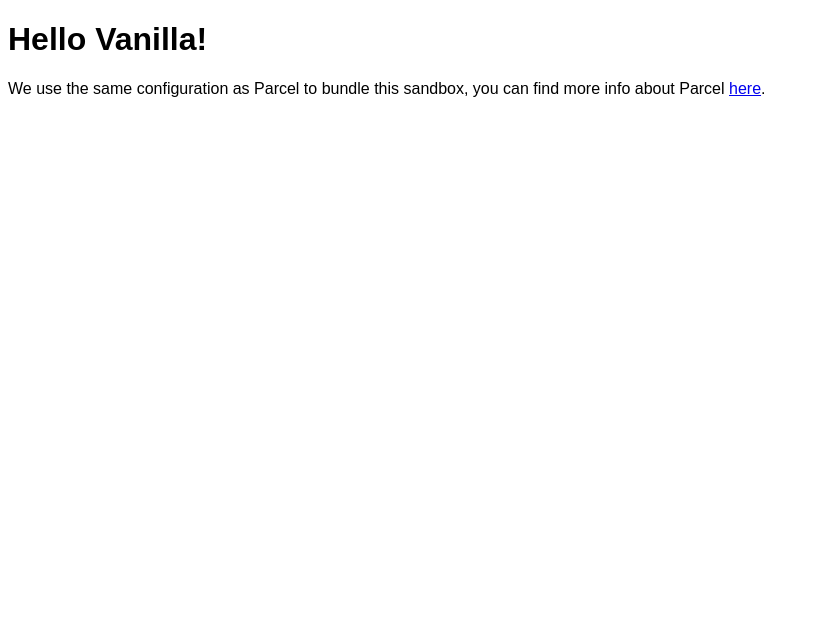
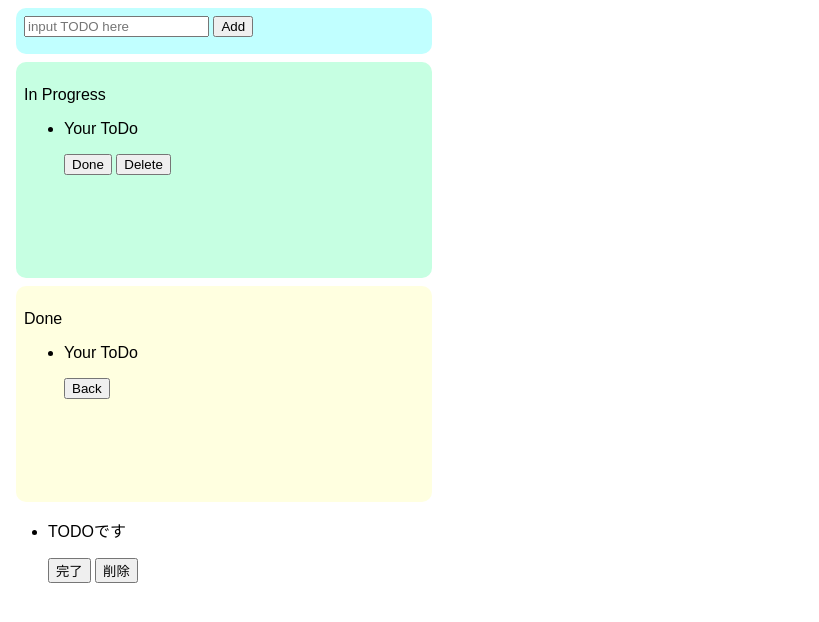
Before and after one commit to hirooutdoor/todo-only-js, a website built with Parcel: page index.html in a window 1280 px wide. Shown: the whole page, without its empty margins (0-819 px from the left). Built offline with nearby package versions, Linux system fonts and the light colour scheme.

Commit message:
initial commit

```diff
--- a/index.html
+++ b/index.html
@@ -1,16 +1,51 @@
 <!DOCTYPE html>
 <html>
+  <head>
+    <title>ToDo App</title>
+    <meta charset="UTF-8" />
+  </head>
 
-<head>
-	<title>Parcel Sandbox</title>
-	<meta charset="UTF-8" />
-</head>
+  <body>
+    <div class="input-area">
+      <input type="text" placeholder="input TODO here" />
+      <button>Add</button>
+    </div>
 
-<body>
-	<div id="app"></div>
+    <div class="inProgress-area">
+      <p>In Progress</p>
+      <ul>
+        <li>
+          <div>
+            <p>Your ToDo</p>
+            <button>Done</button>
+            <button>Delete</button>
+          </div>
+        </li>
+      </ul>
+    </div>
 
-	<script src="src/index.js">
-	</script>
-</body>
+    <div class="complete-area">
+      <p>Done</p>
+      <ul>
+        <li>
+          <div>
+            <p>Your ToDo</p>
+            <button>Back</button>
+          </div>
+        </li>
+      </ul>
+    </div>
 
+    <script src="src/index.js"></script>
+  </body>
 </html>
+
+<ul>
+  <li>
+    <div>
+      <p>TODOです</p>
+      <button>完了</button>
+      <button>削除</button>
+    </div>
+  </li>
+</ul>
--- a/src/index.js
+++ b/src/index.js
@@ -1,10 +1 @@
 import "./styles.css";
-
-document.getElementById("app").innerHTML = `
-<h1>Hello Vanilla!</h1>
-<div>
-  We use the same configuration as Parcel to bundle this sandbox, you can find more
-  info about Parcel
-  <a href="https://parceljs.org" target="_blank" rel="noopener noreferrer">here</a>.
-</div>
-`;
--- a/src/styles.css
+++ b/src/styles.css
@@ -1,3 +1,32 @@
 body {
   font-family: sans-serif;
 }
+
+.input-area {
+  background-color: #c1ffff;
+
+  width: 400px;
+  height: 30px;
+  padding: 8px;
+  margin: 8px;
+
+  border-radius: 10px;
+}
+
+.inProgress-area {
+  background-color: #c6ffe2;
+  width: 400px;
+  height: 200px;
+  padding: 8px;
+  margin: 8px;
+  border-radius: 10px;
+}
+
+.complete-area {
+  background-color: #ffffe0;
+  width: 400px;
+  height: 200px;
+  padding: 8px;
+  margin: 8px;
+  border-radius: 10px;
+}
```
